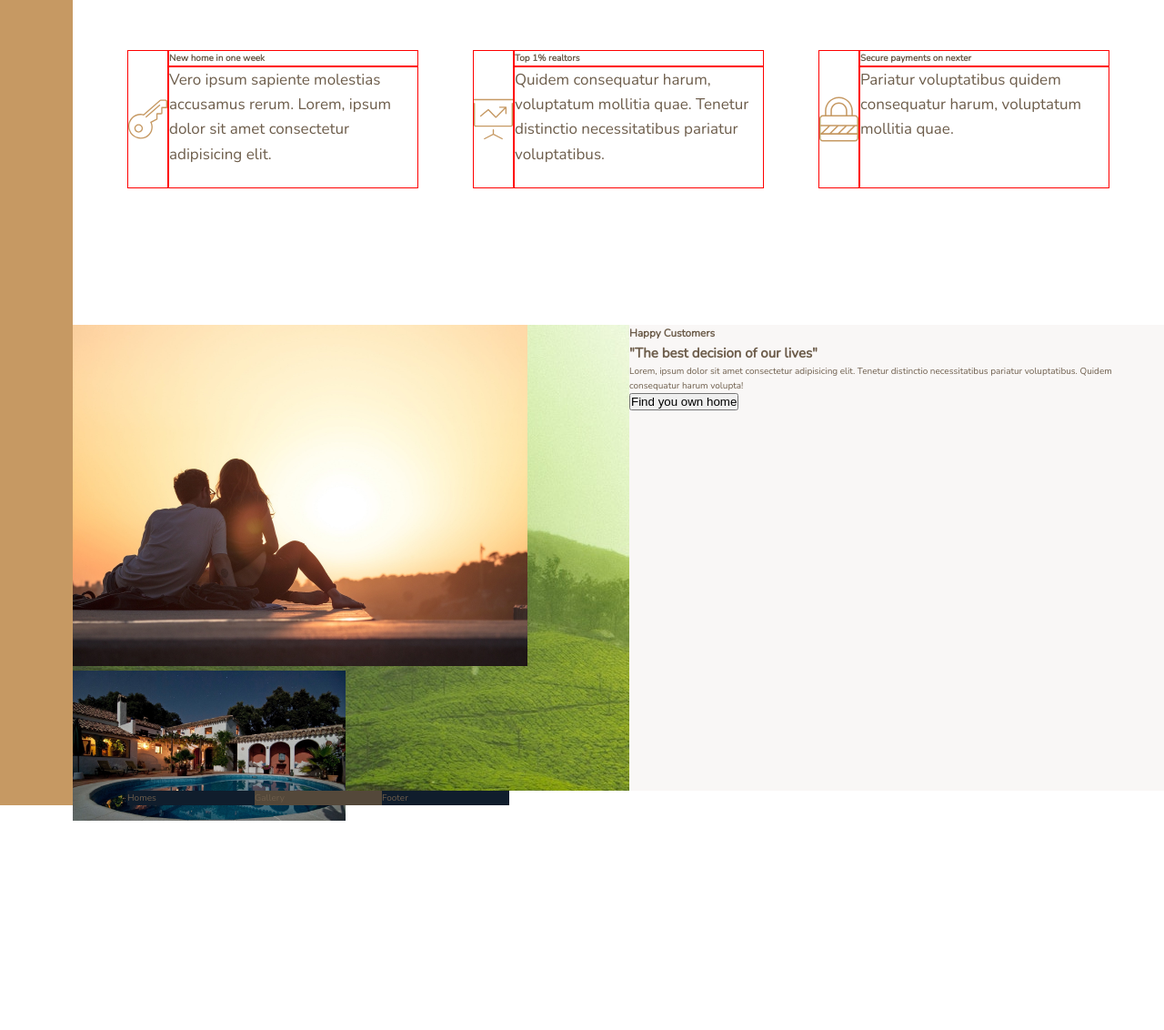
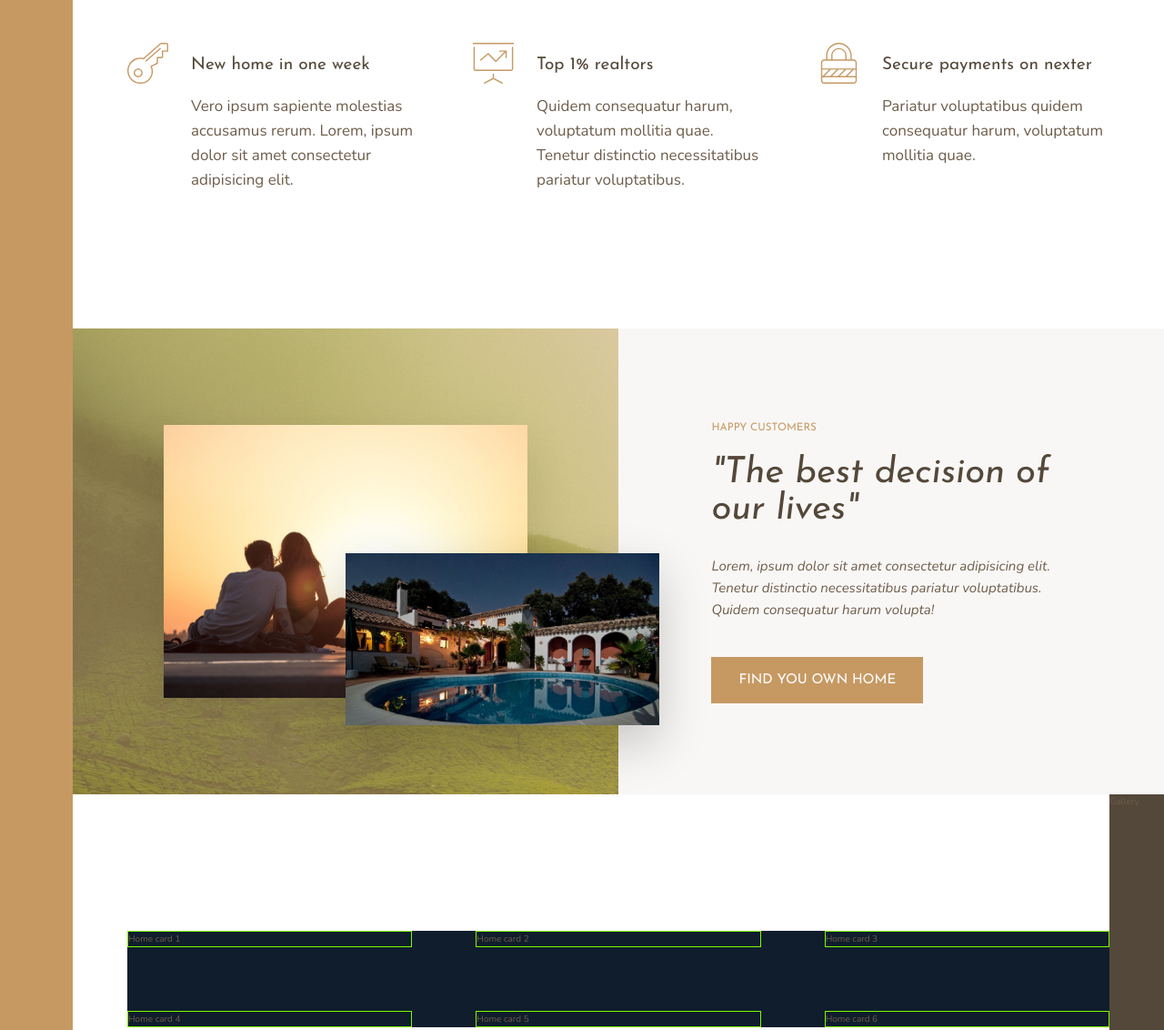
Before and after one commit to Briancarlo24/Nexter, a plain HTML site: page index.html in a window 1280 px wide. Shown: the part 947-2079 px from the top of the page at 91% size. Before the commit the page ends 1854 px from the top, so only its background shows below. Drawn offline with nearby package versions, Linux system fonts and the light colour scheme.

Commit message:
complete feature section

```diff
--- a/index.html
+++ b/index.html
@@ -76,7 +76,7 @@
           <svg class="feature__icon">
             <use xlink:href="img/sprite.svg#icon-trophy"></use>
           </svg>
-          <h4 class="heading--4">Only the best properties</h4>
+          <h4 class="heading--4 heading--4-dark">Only the best properties</h4>
           <p class="feature__text">
             Voluptatum mollitia quae. Vero ipsum sapiente molestias accusamus
             rerum sed a eligendi aut quia.
@@ -88,7 +88,9 @@
           <svg class="feature__icon">
             <use xlink:href="img/sprite.svg#icon-map-pin"></use>
           </svg>
-          <h4 class="heading--4">All homes in in top locations</h4>
+          <h4 class="heading--4 heading--4-dark">
+            All homes in in top locations
+          </h4>
           <p class="feature__text">
             All homes in in top locations Tenetur distinctio necessitatibus
             pariatur voluptatibus quidem consequatur harum.
@@ -100,7 +102,7 @@
           <svg class="feature__icon">
             <use xlink:href="img/sprite.svg#icon-key"></use>
           </svg>
-          <h4 class="heading--4">New home in one week</h4>
+          <h4 class="heading--4 heading--4-dark">New home in one week</h4>
           <p class="feature__text">
             Vero ipsum sapiente molestias accusamus rerum. Lorem, ipsum dolor
             sit amet consectetur adipisicing elit.
@@ -112,7 +114,7 @@
           <svg class="feature__icon">
             <use xlink:href="img/sprite.svg#icon-presentation">Icon</use>
           </svg>
-          <h4 class="heading--4">Top 1% realtors</h4>
+          <h4 class="heading--4 heading--4-dark">Top 1% realtors</h4>
           <p class="feature__text">
             Quidem consequatur harum, voluptatum mollitia quae. Tenetur
             distinctio necessitatibus pariatur voluptatibus.
@@ -124,7 +126,7 @@
           <svg class="feature__icon">
             <use xlink:href="img/sprite.svg#icon-lock">Icon</use>
           </svg>
-          <h4 class="heading--4">Secure payments on nexter</h4>
+          <h4 class="heading--4 heading--4-dark">Secure payments on nexter</h4>
           <p class="feature__text">
             Pariatur voluptatibus quidem consequatur harum, voluptatum mollitia
             quae.
@@ -141,8 +143,10 @@
         <img src="img/story-2.jpeg" alt="New house" class="story__img--2" />
       </div>
       <div class="story__content">
-        <h3 class="heading--3">Happy Customers</h3>
-        <h2 class="heading--2">"The best decision of our lives"</h2>
+        <h3 class="heading--3 mb-sm">Happy Customers</h3>
+        <h2 class="heading--2 heading--2-dark mb-md">
+          "The best decision of our lives"
+        </h2>
         <p class="story__text">
           Lorem, ipsum dolor sit amet consectetur adipisicing elit. Tenetur
           distinctio necessitatibus pariatur voluptatibus. Quidem consequatur
@@ -151,7 +155,14 @@
         <button class="btn">Find you own home</button>
       </div>
       <!-- section--4 -->
-      <section class="homes">Homes</section>
+      <section class="homes">
+        <div class="home">Home card 1</div>
+        <div class="home">Home card 2</div>
+        <div class="home">Home card 3</div>
+        <div class="home">Home card 4</div>
+        <div class="home">Home card 5</div>
+        <div class="home">Home card 6</div>
+      </section>
       <!-- section--5 -->
       <section class="gallery">Gallery</section>
       <footer class="footer">Footer</footer>
--- a/sass/_features.scss
+++ b/sass/_features.scss
@@ -4,24 +4,27 @@
   margin: 15rem 0;
 
   display: grid;
-  grid-template-columns: repeat(3, 1fr);
+  // grid-template-columns: repeat(3, 1fr);
+  grid-template-columns: repeat(auto-fit, minmax(25rem, 1fr));
   grid-gap: 6rem;
+  align-items: start;
 }
 
 .feature {
   display: grid;
-  grid-template-rows: min-content 1fr;
-  grid-template-columns: 4.5rem 1fr;
-
-  & > * {
-    border: 1px solid red;
-  }
+  // grid-template-rows: min-content 1fr;
+  grid-template-columns: min-content 1fr;
+  grid-row-gap: 1.5rem;
+  grid-column-gap: 2.5rem;
 
   &__icon {
     fill: $color-primary;
+    // Need to explicitly define the height and width of the icon
     width: 4.5rem;
-    grid-row: 1 / 3;
+    height: 4.5rem;
+    grid-row: 1 / span 2;
     grid-column: 1 /2;
+    transform: translateY(-1rem);
   }
 
   &__text {
@@ -30,7 +33,3 @@
     grid-column: 2 /3;
   }
 }
-
-.heading--4 {
-  grid-column: 2 /3;
-}
--- a/sass/_homes.scss
+++ b/sass/_homes.scss
@@ -1,4 +1,13 @@
 .homes {
   background-color: $color-secondary;
-  grid-column: col-start / col-end;
+  grid-column: center-start / center-end;
+  margin: 15rem 0;
+
+  display: grid;
+  grid-template-columns: repeat(auto-fit, minmax(25rem, 1fr));
+  grid-gap: 7rem;
+
+  & > * {
+    border: lawngreen 1px solid;
+  }
 }
--- a/sass/_story.scss
+++ b/sass/_story.scss
@@ -1,17 +1,49 @@
 .story__pictures {
-  background-image: url(../img/back.jpg);
+  background-image: linear-gradient(
+      rgba($color-primary, 0.5),
+      rgba($color-primary, 0.5)
+    ),
+    url(../img/back.jpg);
   grid-column: full-start / col-end 4;
+
+  display: grid;
+  grid-template-rows: repeat(6, 1fr);
+  grid-template-columns: repeat(6, 1fr);
+  align-items: center;
 }
 
 .story__img--1 {
-  width: 500px;
+  width: 100%;
+  grid-column: 2 / span 4;
+  grid-row: 2 / span 4;
+  box-shadow: 0 2rem 5rem rgba(#000, 0.1);
 }
 
 .story__img--2 {
-  width: 300px;
+  width: 115%;
+  grid-row: 4 / span 2;
+  grid-column: 4 / span 3;
+  z-index: 2;
+  box-shadow: 0 2rem 5rem rgba(#000, 0.2);
 }
 
 .story__content {
   background-color: $color-grey-light-1;
   grid-column: col-start 5 / full-end;
+
+  padding: 6rem 8vw;
+
+  // display: flex;
+  // flex-direction: column;
+  // justify-content: center;
+  // align-items: flex-start;
+
+  display: grid;
+  align-content: center;
+  justify-items: start;
 }
+.story__text {
+  font-size: 1.5rem;
+  font-style: italic;
+  margin-bottom: 4rem;
+}
--- a/sass/_typography.scss
+++ b/sass/_typography.scss
@@ -0,0 +1,72 @@
+%heading {
+  font-family: $font-display;
+  font-weight: 400;
+}
+
+.heading--1 {
+  @extend %heading;
+}
+
+.heading--2 {
+  @extend %heading;
+  font-size: 4rem;
+  font-style: italic;
+  line-height: 1;
+  &-ligth {
+    color: $color-grey-light-1;
+  }
+
+  &-dark {
+    color: $color-grey-dark-1;
+  }
+}
+
+.heading--3 {
+  @extend %heading;
+  font-style: 1.6rem;
+  color: $color-primary;
+  text-transform: uppercase;
+}
+
+.heading--4 {
+  @extend %heading;
+  font-size: 1.9rem;
+
+  &-ligth {
+    color: $color-grey-light-1;
+  }
+
+  &-dark {
+    color: $color-grey-dark-1;
+  }
+}
+
+.btn {
+  background-color: $color-primary;
+  color: #fff;
+  border: none;
+  border-radius: 0;
+  font-family: $font-display;
+  font-size: 1.5rem;
+  text-transform: uppercase;
+  padding: 1.8rem 3rem;
+  cursor: pointer;
+  transition: all 0.2s;
+
+  &:hover {
+    background-color: $color-primary-dark;
+  }
+}
+
+.mb-sm {
+  margin-bottom: 2rem;
+}
+.mb-md {
+  margin-bottom: 3rem;
+}
+.mb-lg {
+  margin-bottom: 4rem;
+}
+.mb-hg {
+  margin-bottom: 8rem;
+}
```
Also changed, not shown: sass/main.css, 1 other file.
